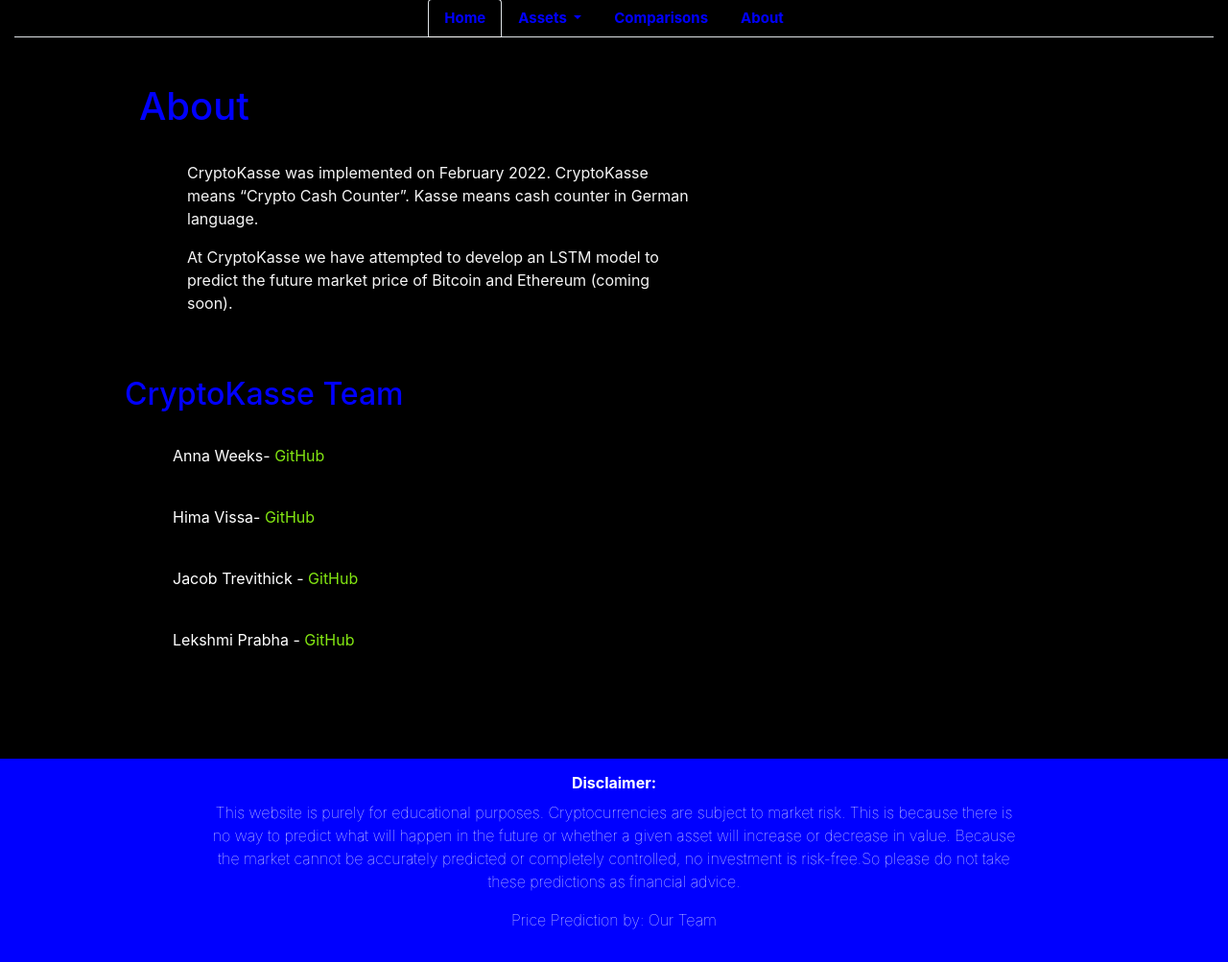
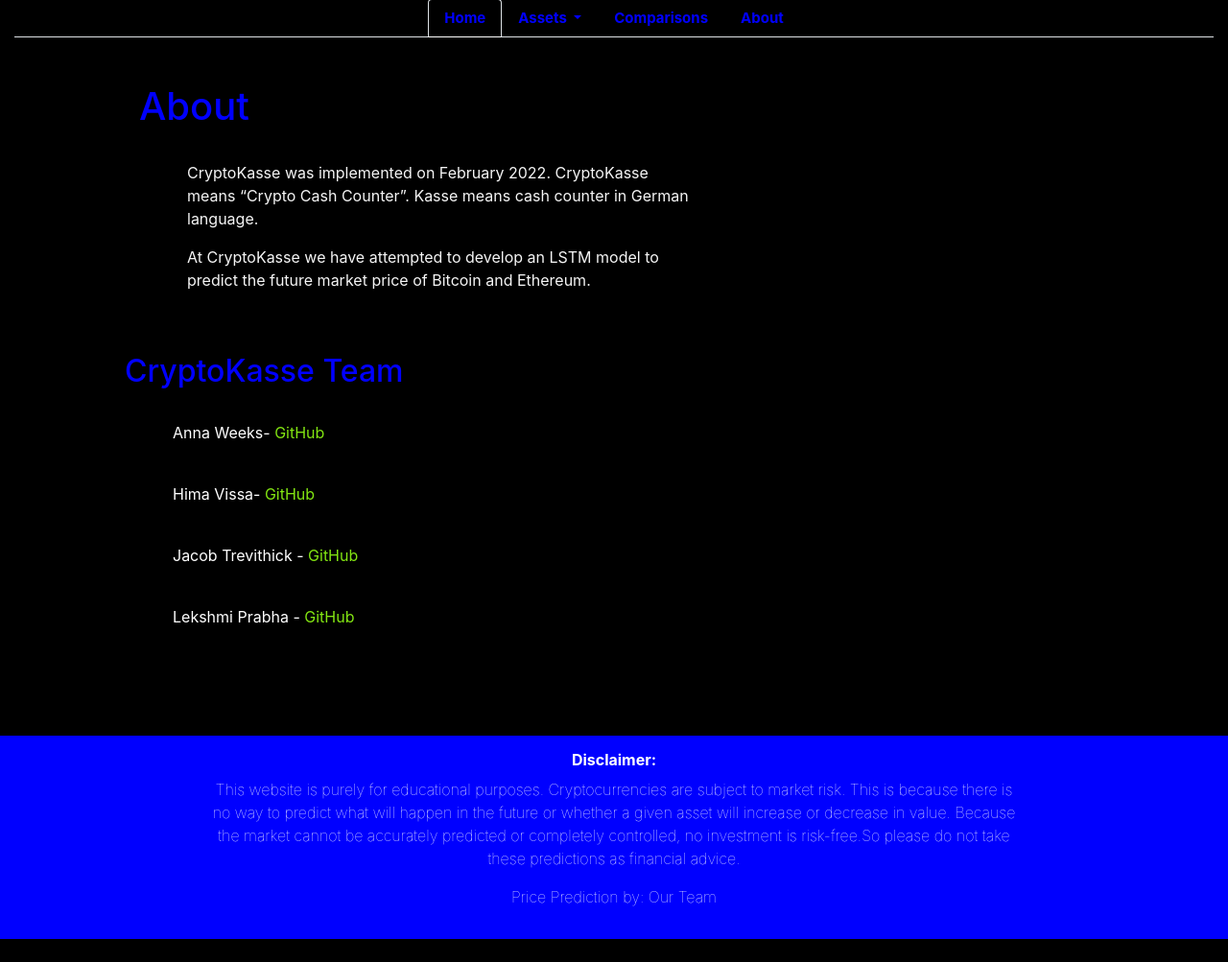
Before and after one commit to Price-Prediction-Model-Org/Price-Prediction-Model-Group, a Flask app: page /about in a window 1280 px wide. Shown: the part 526-1529 px from the top of the page at 96% size. After the commit the page ends 1505 px from the top, so only its background shows below. Run offline with Flask 2, Linux system fonts and the light colour scheme; data that the repository does not hold is empty; some libraries are stand-ins or nearby versions.

Commit message:
Eliminate coming soon

```diff
--- a/templates/about.html
+++ b/templates/about.html
@@ -111,7 +111,7 @@
                     <h1 class="ev-title" id="head-1"style="color:blue ;"> About  </h1>
                     <hr>
                     <p style="padding-left: 50px; padding-right: 400px;color:whitesmoke">CryptoKasse was implemented on February 2022. CryptoKasse means “Crypto Cash Counter”. Kasse means cash counter in German language.</p>
-                    <p style="padding-left: 50px; padding-right: 400px;color:whitesmoke">At CryptoKasse we have attempted to develop an LSTM model to predict the future market price of Bitcoin and Ethereum (coming soon).</p>
+                    <p style="padding-left: 50px; padding-right: 400px;color:whitesmoke">At CryptoKasse we have attempted to develop an LSTM model to predict the future market price of Bitcoin and Ethereum.</p>
                     <br>
                 </div>
 
--- a/templates/index.html
+++ b/templates/index.html
@@ -125,7 +125,7 @@
                         between different geographies.</p>
                     <p style="padding-left: 50px; padding-right: 50px;color:whitesmoke">Bitcoin, which was made available to the public in 2009, remains the most
                             widely traded and covered cryptocurrency.</p>
-                    <p style="padding-left: 50px; padding-right: 50px;color:whitesmoke">At CryptoKasse we have attempted to develop an LSTM model to predict the future market price of Bitcoin and Ethereum (coming soon).</p>
+                    <p style="padding-left: 50px; padding-right: 50px;color:whitesmoke">At CryptoKasse we have attempted to develop an LSTM model to predict the future market price of Bitcoin and Ethereum.</p>
                 </div>
 
                 <div class="row" id="description-container" >
```
